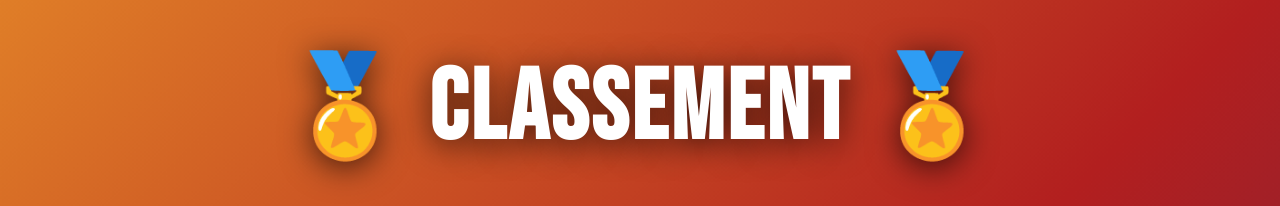
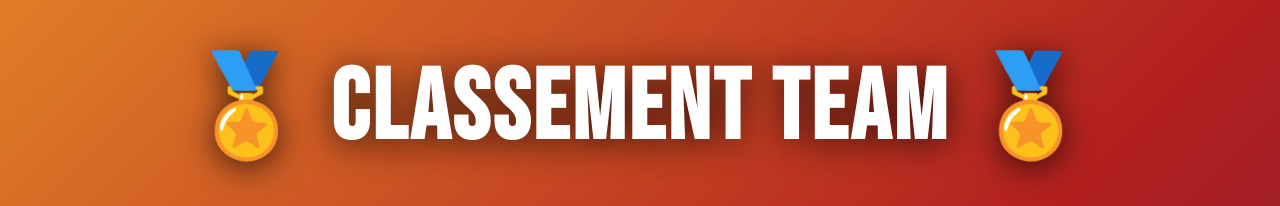
Before and after one commit to eolcenter/eol, a plain HTML site: page podium.html in a window 1280 px wide. Shown: the top 206 px of the page. Drawn offline with Linux system fonts and the light colour scheme.

Commit message:
podium.html

```diff
--- a/podium.html
+++ b/podium.html
@@ -136,7 +136,7 @@ h1 {
 <body>
 
 
-<h1>🏅 CLASSEMENT 🏅</h1>
+<h1>🏅 CLASSEMENT TEAM 🏅</h1>
 
 <div class="scene">
   <div class="podium" id="podium"></div>
```
